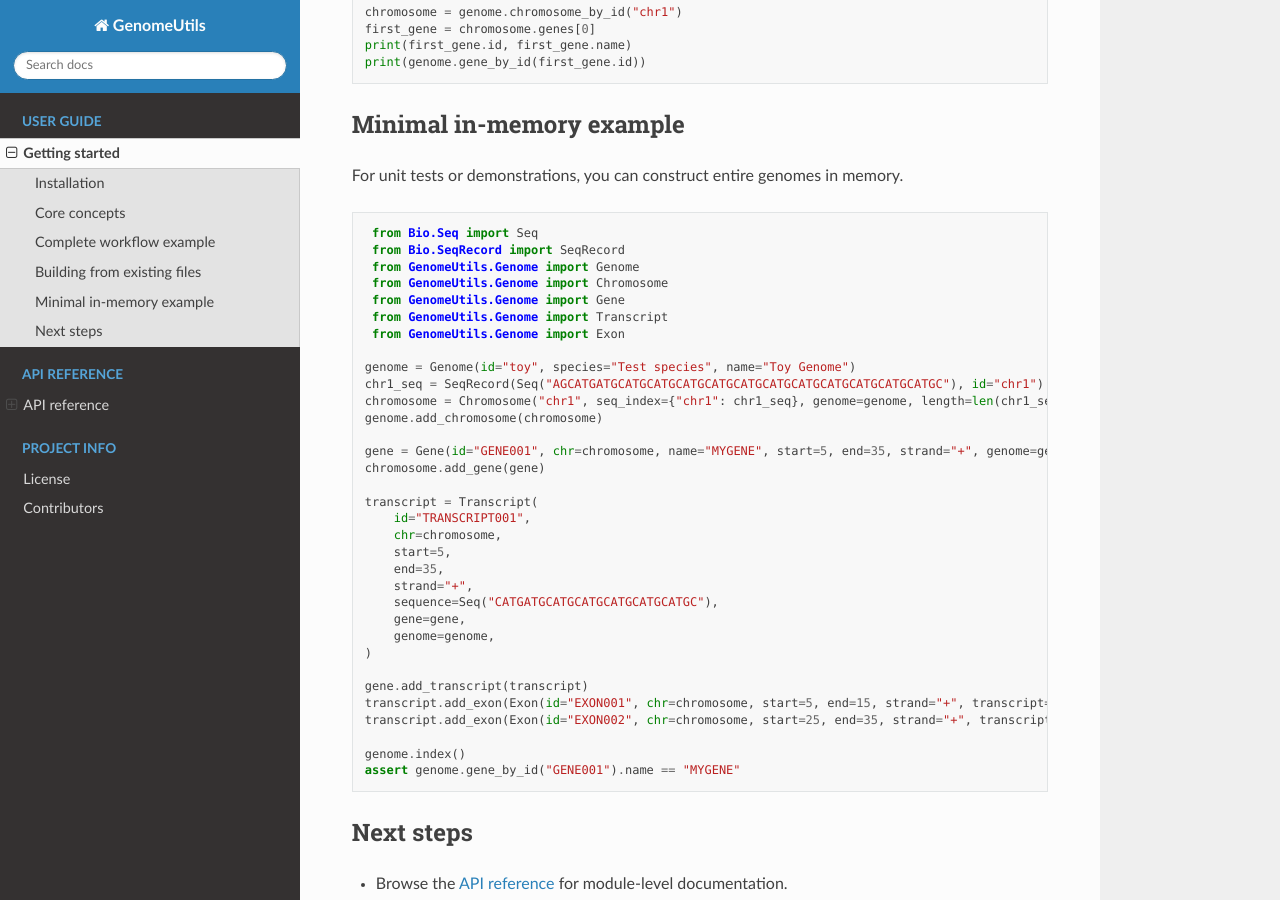
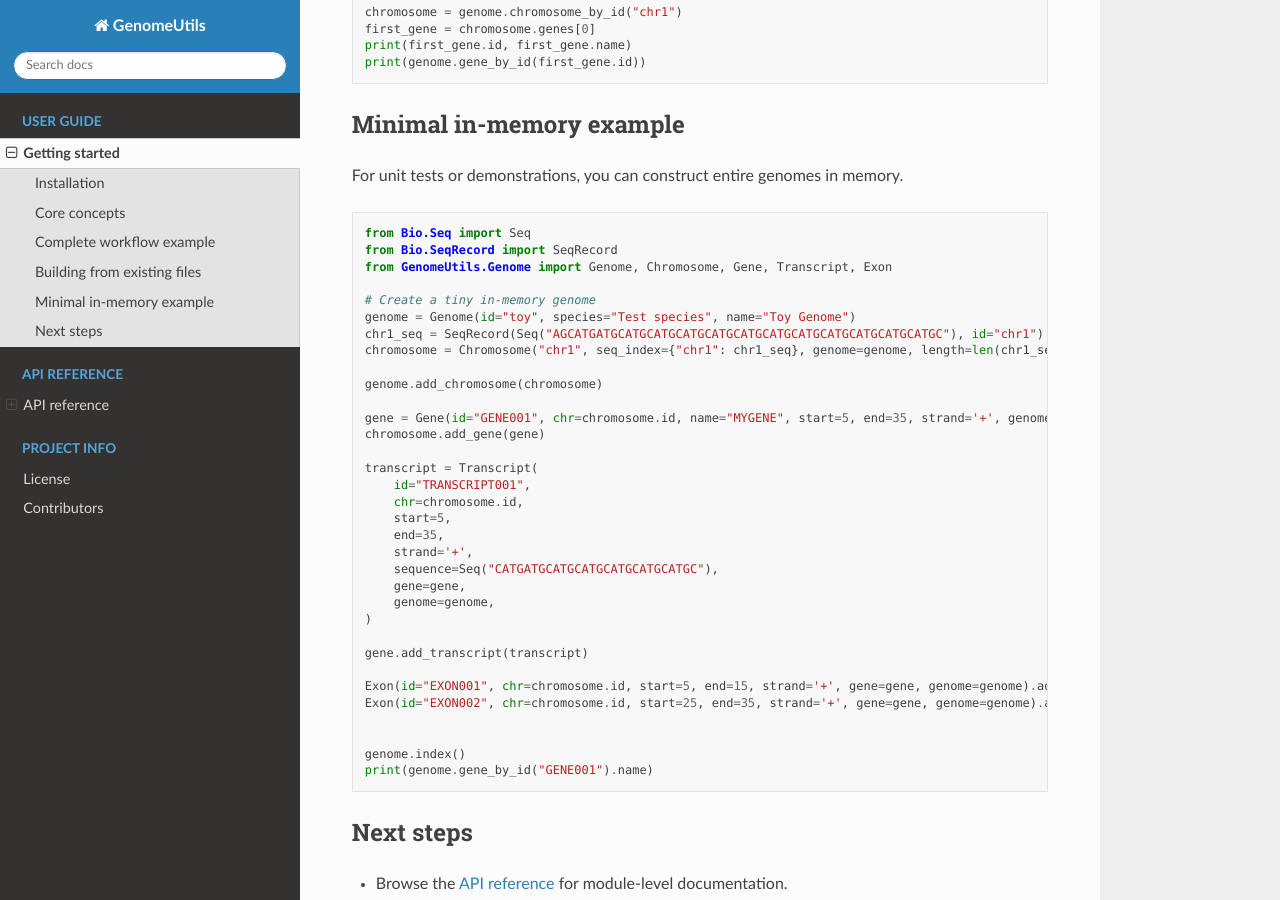
Before and after one commit to Schlieplab/genome_utils, a Sphinx documentation site: the page built from docs/getting-started.rst, in a window 1280 px wide and 900 px high, scrolled down 1819 px. Built offline with Sphinx 7.4.7 and the Read the Docs theme 3.1.0, drawn with Linux system fonts in a browser that asks for light colours.

Commit message:
update sphinx documentation

```diff
--- a/docs/getting-started.rst
+++ b/docs/getting-started.rst
@@ -104,37 +104,37 @@ For unit tests or demonstrations, you can construct entire genomes in memory.
 
     from Bio.Seq import Seq
     from Bio.SeqRecord import SeqRecord
-    from GenomeUtils.Genome import Genome
-    from GenomeUtils.Genome import Chromosome
-    from GenomeUtils.Genome import Gene
-    from GenomeUtils.Genome import Transcript
-    from GenomeUtils.Genome import Exon
+    from GenomeUtils.Genome import Genome, Chromosome, Gene, Transcript, Exon
 
-   genome = Genome(id="toy", species="Test species", name="Toy Genome")
-   chr1_seq = SeqRecord(Seq("AGCATGATGCATGCATGCATGCATGCATGCATGCATGCATGCATGCATGCATGC"), id="chr1")
-   chromosome = Chromosome("chr1", seq_index={"chr1": chr1_seq}, genome=genome, length=len(chr1_seq.seq))
-   genome.add_chromosome(chromosome)
+    # Create a tiny in-memory genome
+    genome = Genome(id="toy", species="Test species", name="Toy Genome")
+    chr1_seq = SeqRecord(Seq("AGCATGATGCATGCATGCATGCATGCATGCATGCATGCATGCATGCATGCATGC"), id="chr1")
+    chromosome = Chromosome("chr1", seq_index={"chr1": chr1_seq}, genome=genome, length=len(chr1_seq.seq))
 
-   gene = Gene(id="GENE001", chr=chromosome, name="MYGENE", start=5, end=35, strand="+", genome=genome)
-   chromosome.add_gene(gene)
+    genome.add_chromosome(chromosome)
 
-   transcript = Transcript(
-       id="TRANSCRIPT001",
-       chr=chromosome,
-       start=5,
-       end=35,
-       strand="+",
-       sequence=Seq("CATGATGCATGCATGCATGCATGCATGC"),
-       gene=gene,
-       genome=genome,
-   )
+    gene = Gene(id="GENE001", chr=chromosome.id, name="MYGENE", start=5, end=35, strand='+', genome=genome, chromosome=chromosome)
+    chromosome.add_gene(gene)
 
-   gene.add_transcript(transcript)
-   transcript.add_exon(Exon(id="EXON001", chr=chromosome, start=5, end=15, strand="+", transcript=transcript, genome=genome))
-   transcript.add_exon(Exon(id="EXON002", chr=chromosome, start=25, end=35, strand="+", transcript=transcript, genome=genome))
+    transcript = Transcript(
+        id="TRANSCRIPT001",
+        chr=chromosome.id,
+        start=5,
+        end=35,
+        strand='+',
+        sequence=Seq("CATGATGCATGCATGCATGCATGCATGC"),
+        gene=gene,
+        genome=genome,
+    )
 
-   genome.index()
-   assert genome.gene_by_id("GENE001").name == "MYGENE"
+    gene.add_transcript(transcript)
+
+    Exon(id="EXON001", chr=chromosome.id, start=5, end=15, strand='+', gene=gene, genome=genome).add_to_transcript(transcript)
+    Exon(id="EXON002", chr=chromosome.id, start=25, end=35, strand='+', gene=gene, genome=genome).add_to_transcript(transcript)
+
+
+    genome.index()
+    print(genome.gene_by_id("GENE001").name)
 
 Next steps
 ----------
```
